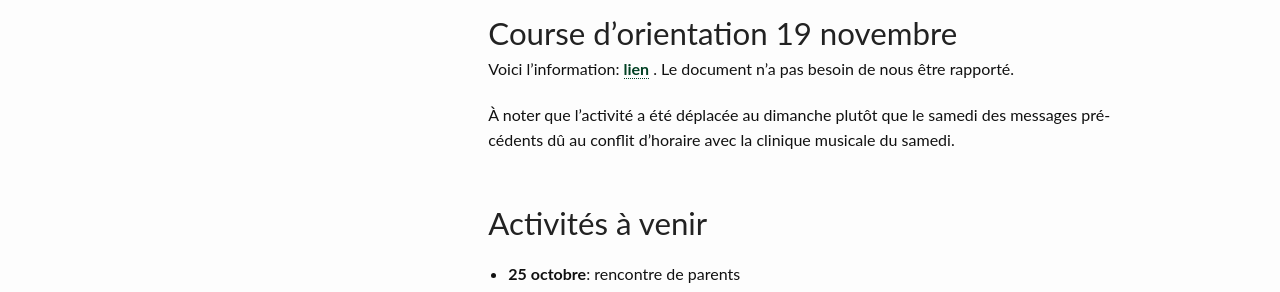
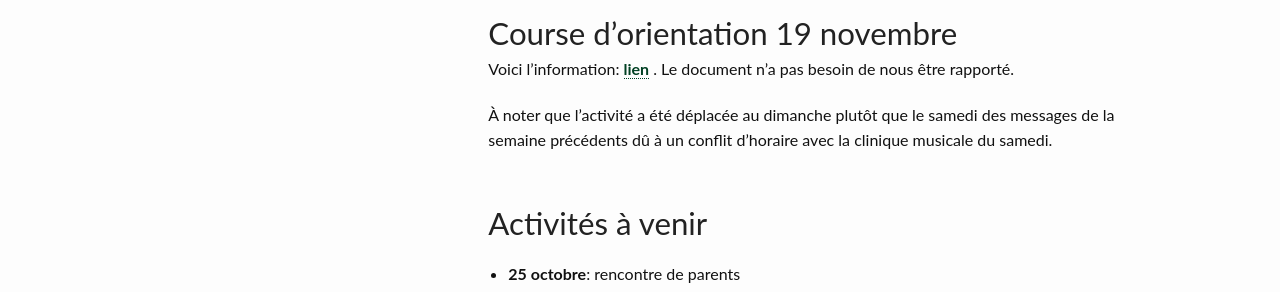
Before and after one commit to CC2920/web, a Jekyll site: the page built from _communications/messages.md, in a window 1280 px wide. Shown: the part 1386-1678 px from the top of the page. Built offline with Jekyll 4.4.1, drawn with Linux system fonts in a browser that asks for light colours.

Commit message:
Update messages.md

```diff
--- a/_communications/messages.md
+++ b/_communications/messages.md
@@ -47,4 +47,4 @@ Les recrues pourront participer aux séances de tir une fois après la passation
 
 Voici l'information:  [lien](https://1drv.ms/b/s!AkTIfKmoB8nugfwPNPP-LMF-fjU1lA?e=CVoJth) . Le document n'a pas besoin de nous être rapporté.
 
-À noter que l'activité a été déplacée au dimanche plutôt que le samedi des messages précédents dû au conflit d'horaire avec la clinique musicale du samedi.
+À noter que l'activité a été déplacée au dimanche plutôt que le samedi des messages de la semaine précédents dû à un conflit d'horaire avec la clinique musicale du samedi.
```
